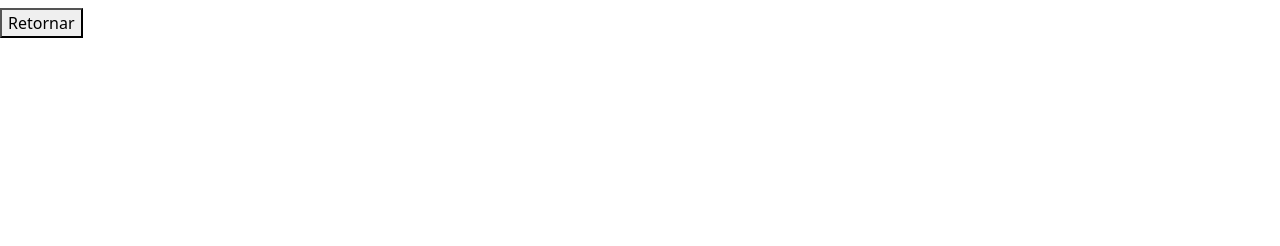
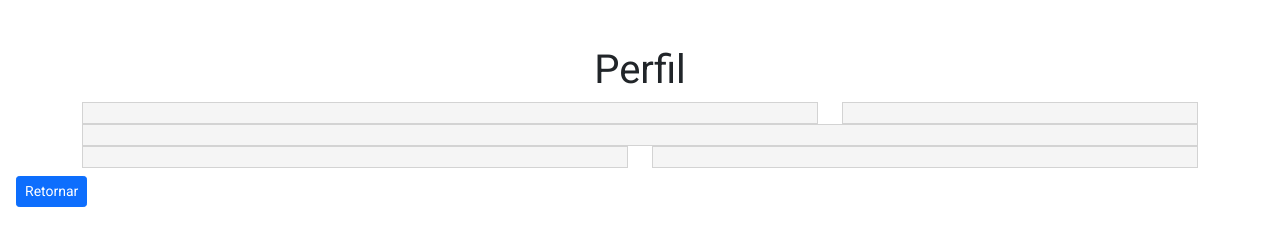
Before and after one commit to heloeng/web_global_hitss, a plain HTML site: page pages/perfil.html in a window 1280 px wide. Drawn offline with nearby package versions, Linux system fonts and the light colour scheme.

Commit message:
alteraperfil

```diff
--- /dev/null
+++ b/pages/perfil.css
@@ -0,0 +1,23 @@
+* {
+    font-family: 'Roboto', sans-serif;
+    font-size: 1em;
+}
+body{
+    padding: 1rem;
+}
+.container{
+    margin-top: 30px;
+    text-align: center;
+}
+
+article{
+    font: 1.5rem /1.5 Georgia;
+    width: 100%;
+    padding: 10px 25px;
+    border: 1px solid lightgrey;
+    background-color: #f5f5f5;
+}
+#dairone{
+    height: 60px;
+
+}
--- a/pages/perfil.html
+++ b/pages/perfil.html
@@ -1,23 +1,71 @@
 <!DOCTYPE html>
 <html lang="en">
+
 <head>
     <meta charset="UTF-8">
     <meta http-equiv="X-UA-Compatible" content="IE=edge">
     <meta name="viewport" content="width=device-width, initial-scale=1.0">
-    <link href="https://cdn.jsdelivr.net/npm/bootstrap@5.1.1/dist/css/bootstrap.min.css" rel="stylesheet" integrity="sha384-F3w7mX95PdgyTmZZMECAngseQB83DfGTowi0iMjiWaeVhAn4FJkqJByhZMI3AhiU" crossorigin="anonymous">
-    <title>Document</title>
+    <link href="https://cdn.jsdelivr.net/npm/bootstrap@5.1.1/dist/css/bootstrap.min.css" rel="stylesheet"
+        integrity="sha384-F3w7mX95PdgyTmZZMECAngseQB83DfGTowi0iMjiWaeVhAn4FJkqJByhZMI3AhiU" crossorigin="anonymous">
+    <link href="https://fonts.googleapis.com/css2?family=Roboto:wght@300;400&display=swap" rel="stylesheet">
+    <link rel="shortcut icon" href="img/favicon-32x32.png" type="image/x-icon">
+    <meta name="viewport" content="width=device-width, initial-scale=1, shrink-to-fit=no">
+    <link rel="stylesheet" href="perfil.css">
+    <title>Perfil</title>
+
 </head>
+
 <body onload="imprimir()">
+    <header class="header">
+
+        </nav>
+    </header>
+
+    <div class="container">
+        <h1>Perfil</h1>
+
+        <div class="row ">
+            <div class="col-sm-8">
+                <article id="nome"></article>
+            </div>
+            <div class="col-sm-4">
+                <article id="email"></article>
+            </div>
+
+        </div>
+        <div class="row">
+            <div class="col-sm">
+                <article id="nascimento"></article>
+            </div>
+        </div>
+        <div class="row ">
+            <div class="col-sm">
+                <article id="nascimento"></article>
+            </div>
+            <div class="col-sm">
+                <article id="idade"></article>
+            </div>
+        </div>
+
+    </div>
+
+
     <h1 id="nome"></h1>
     <h1 id="email"></h1>
     <h1 id="nascimento"></h1>
     <h1 id="idade"></h1>
     <h1 id="estado"></h1>
     <a href="../index.html">
-        <button>Retornar</button>
+        <button type="button" class="btn btn-primary btn-sm">Retornar</button>
     </a>
 
     <script src="../script/script.js"></script>
-    <script src="https://cdn.jsdelivr.net/npm/bootstrap@5.1.1/dist/js/bootstrap.bundle.min.js" integrity="sha384-/bQdsTh/da6pkI1MST/rWKFNjaCP5gBSY4sEBT38Q/9RBh9AH40zEOg7Hlq2THRZ" crossorigin="anonymous"></script>
+    <script src="https://cdn.jsdelivr.net/npm/bootstrap@5.1.1/dist/js/bootstrap.bundle.min.js"
+        integrity="sha384-/bQdsTh/da6pkI1MST/rWKFNjaCP5gBSY4sEBT38Q/9RBh9AH40zEOg7Hlq2THRZ"
+        crossorigin="anonymous"></script>
+
+
+
 </body>
+
 </html>
--- a/script/script.js
+++ b/script/script.js
@@ -12,7 +12,7 @@ function imprimir() {
 	document.body.querySelector('#nome').innerHTML = localStorage.getItem('Nome');
 	document.body.querySelector('#email').innerHTML = localStorage.getItem('Email');
 	document.body.querySelector('#nascimento').innerHTML = dataNascimento;
-	document.body.querySelector('#idade').innerHTML = idade;
+	document.body.querySelector('#idade').innerHTML = idade +('\n anos') ;
 	document.body.querySelector('#estado').innerHTML = localStorage.getItem('Estado');
 }
 
```
